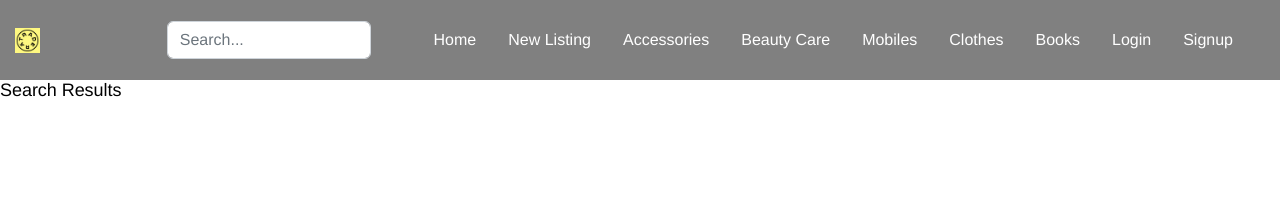
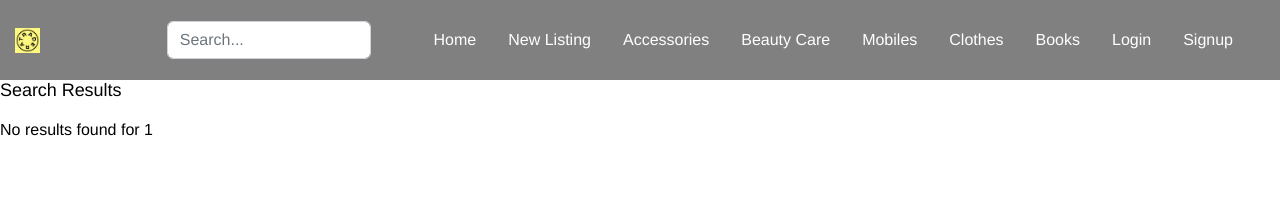
Before and after one commit to novare-tredara/Tredara, a React (Create React App) app in the folder tredara-frontend/: page /search/1 in a window 1280 px wide. Shown: the top 208 px of the page. Built offline with nearby package versions, Linux system fonts and the light colour scheme; no server answers; the HTML template or start-up script is replaced by a standard one.

Commit message:
search frontend fixing

```diff
--- a/tredara-frontend/src/components/ItemCard.tsx
+++ b/tredara-frontend/src/components/ItemCard.tsx
@@ -1,6 +1,5 @@
 // Project files
 import Placeholder from "assets/images/placeholders/card.png";
-//import ModalDetails from "components/ModalDetails";
 import iAuctionItem from "interfaces/iAuctionItem";
 import { useModal } from "state/ModalContext";
 import Card from "react-bootstrap/Card";
@@ -24,7 +23,7 @@ export default function ItemCard({ item }: iProps) {
       <Card key={item.id}>
         <Card.Img
           id={item.title}
-          className="card-img-alt"
+          className="card-img card-img-alt"
           src={item.image}
           onError={(event) => (event.currentTarget.src = Placeholder)}
         />
--- a/tredara-frontend/src/components/SearchResults.tsx
+++ b/tredara-frontend/src/components/SearchResults.tsx
@@ -1,22 +1,23 @@
 import { ChangeEvent, useEffect, useState } from "react";
 import { useParams } from "react-router-dom";
 import eStatus from "interfaces/eStatus";
-import iContent from "interfaces/iContent";
+import iContent from "interfaces/iAuctionItem";
 import eCategory from "interfaces/eCategory";
 import ContainerCards from "components/ListCards";
+import iAuctionItem from "interfaces/iAuctionItem";
 
 export default function SearchResults() {
   const [status, setStatus] = useState(eStatus.LOADING);
   const [data, setData] = useState(new Array<iContent>());
   const { query }: any = useParams();
-  const endPoint = `auctionitems/search?freeText=${query}`;
+  const endPoint = `/auctionitems/search?freeText=${query}`;
    useEffect(() => {
-    fetch(`/api/auctionitems`)
+    fetch(endPoint)
       .then((response) => response.json())
       .then((data) => onSuccess(data))
       .catch((error) => onFailure(error));
   }, []);
-  function onSuccess(data: iContent[]) {
+  function onSuccess(data: iAuctionItem[]) {
     setData(data);
     setStatus(eStatus.READY);
   }
@@ -29,14 +30,13 @@ export default function SearchResults() {
   const results = data.filter((item) =>
     item.title.toLowerCase().match(query.toLowerCase())
   );
-  console.log("Hello");
   return (
     <div id="content">
       <h2 className="text"> Search Results</h2>
 
-      {/* <div >{
-            results.length ===0?(<p>No results found for {query}</p>):(<ContainerCards title="Titles avaialble" data={results} />)
-        }</div> */}
+      <div >{
+            results.length ===0?(<p>No results found for {query}</p>):(<ContainerCards title="Titles avaialble" data={data} />)
+        }</div>
     </div>
   );
 }
```
Also changed, not shown: tredara-frontend/src/interfaces/iContent.ts (deleted, +0 -13 lines).
